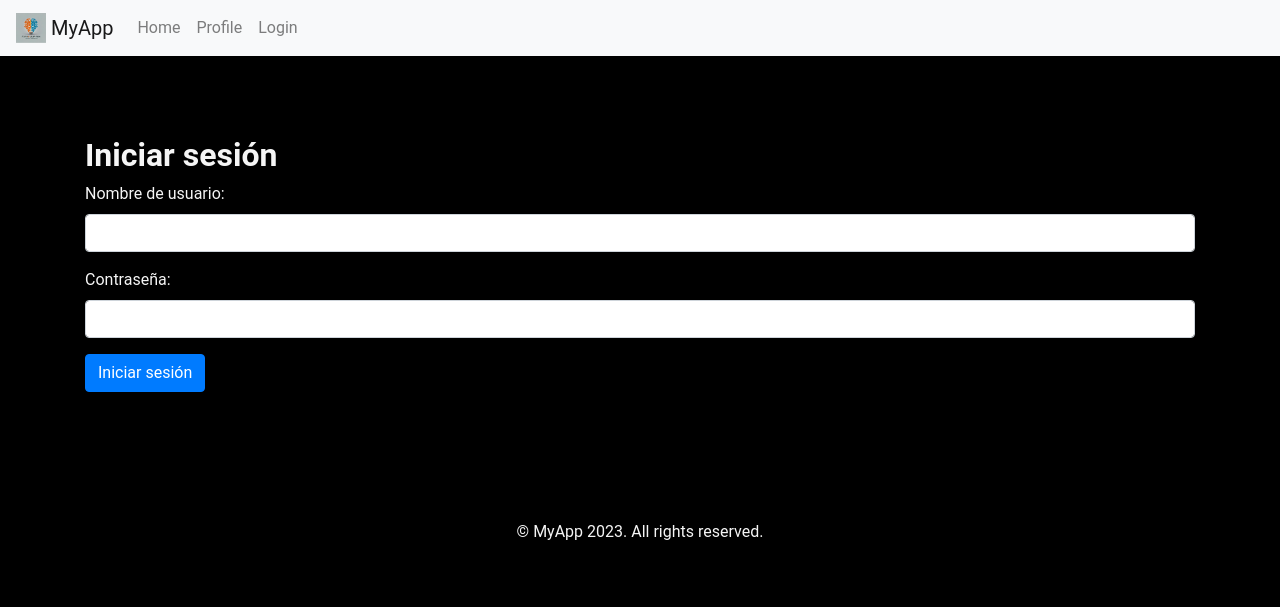
After one commit to madseasonsw/3erIndividual, a Django app: page /login/ in a window 1280 px wide. The commit adds this page. Shown: the top 607 px of the page. Run offline with Django 4.2, Linux system fonts and the light colour scheme; some libraries are stand-ins or nearby versions.

Commit message:
actualizacion individual 5

```diff
--- a/helloworld_app/static/css/style.css
+++ b/helloworld_app/static/css/style.css
@@ -79,5 +79,5 @@ footer a:hover {
     color: #fe53bb;
 }
 .bg-red {
-    background-color: #08f7fe!important;
+    background-color: #000000!important;
 }
--- a/helloworld_app/templates/base.html
+++ b/helloworld_app/templates/base.html
@@ -27,7 +27,7 @@
                         <a class="nav-link" href="#">Profile</a>
                     </li>
                     <li class="nav-item">
-                        <a class="nav-link" href="#">Logout</a>
+                        <a class="nav-link" href="{% url 'login' %}">Login</a>
                     </li>
                 </ul>
             </div>
--- /dev/null
+++ b/helloworld_app/templates/login.html
@@ -0,0 +1,23 @@
+{% extends "base.html" %}
+
+{% block content %}
+<h2>Iniciar sesión</h2>
+<form method="post">
+    {% csrf_token %}
+    <div class="form-group">
+        <label for="username">Nombre de usuario:</label>
+        <input type="text" name="username" class="form-control" required>
+    </div>
+    <div class="form-group">
+        <label for="password">Contraseña:</label>
+        <input type="password" name="password" class="form-control" required>
+    </div>
+    <button type="submit" class="btn btn-primary">Iniciar sesión</button>
+</form>
+
+{% if messages %}
+    {% for message in messages %}
+        <div class="alert alert-danger mt-3">{{ message }}</div>
+    {% endfor %}
+{% endif %}
+{% endblock %}
--- a/helloworld_app/urls.py
+++ b/helloworld_app/urls.py
@@ -3,10 +3,15 @@ from . import views
 from django.conf import settings
 from django.conf.urls.static import static
 
+
 urlpatterns = [
     path('', views.landing_page, name='landing_page'),
     path('usuario/', views.lista_de_usuarios, name='lista_de_usuarios'),
     path('register/', views.register, name='register'),
+     path('login/', views.user_login, name='login'),
+    path('logout/', views.user_logout, name='logout'),
+    path('after_login/', views.after_login, name='after_login'),
+    path('restricted/', views.restricted_view, name='restricted_view'),
     # ... otras rutas ...
 ]
 
--- a/helloworld_app/views.py
+++ b/helloworld_app/views.py
@@ -3,6 +3,11 @@ from .models import CustomUser
 from django.contrib.auth import login
 from .forms import RegisterForm
 from django.shortcuts import render, redirect
+from django.contrib.auth import authenticate, login, logout
+from django.contrib import messages
+from django.contrib.auth.decorators import login_required, user_passes_test
+
+
 
 
 def lista_de_usuarios(request):
@@ -39,3 +44,30 @@ def save_user(request):
     else:
         form = RegisterForm()
     return render(request, 'register.html', {'form': form})
+
+def user_login(request):
+    if request.method == 'POST':
+        username = request.POST['username']
+        password = request.POST['password']
+        user = authenticate(request, username=username, password=password)
+        if user is not None:
+            login(request, user)
+            return redirect('after_login')
+        else:
+            messages.error(request, 'Usuario o contraseña incorrecta')
+    return render(request, 'login.html')
+
+def user_logout(request):
+    logout(request)
+    return redirect('login')
+
+def after_login(request):
+    return render(request, 'after_login.html')
+
+def is_admin(user):
+    return user.is_authenticated and user.is_admin
+
+@login_required
+@user_passes_test(is_admin)
+def restricted_view(request):
+    return render(request, 'restricted_view.html')
--- a/helloworld_project/urls.py
+++ b/helloworld_project/urls.py
@@ -1,7 +1,12 @@
 from django.contrib import admin
 from django.urls import path, include
+from helloworld_app.views import register
+
 
 urlpatterns = [
     path('admin/', admin.site.urls),
+    path('register/', register, name='register'),
     path('', include('helloworld_app.urls')),
+
+
 ]
```
Also changed, not shown: helloworld_app/templates/after_login.html (added, +7 -0 lines), helloworld_app/templates/restricted_view.html (added, +11 -0 lines), db.sqlite3.
